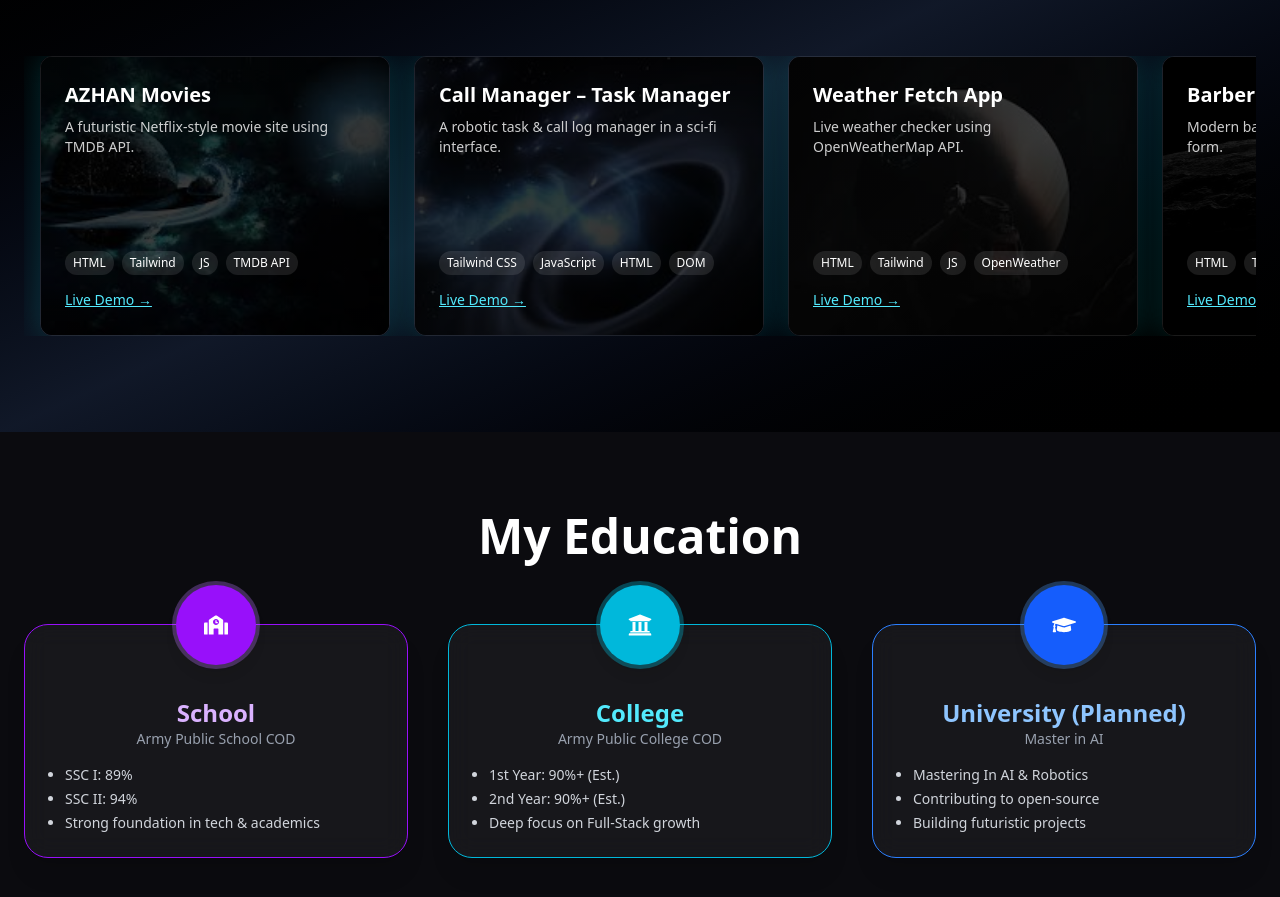
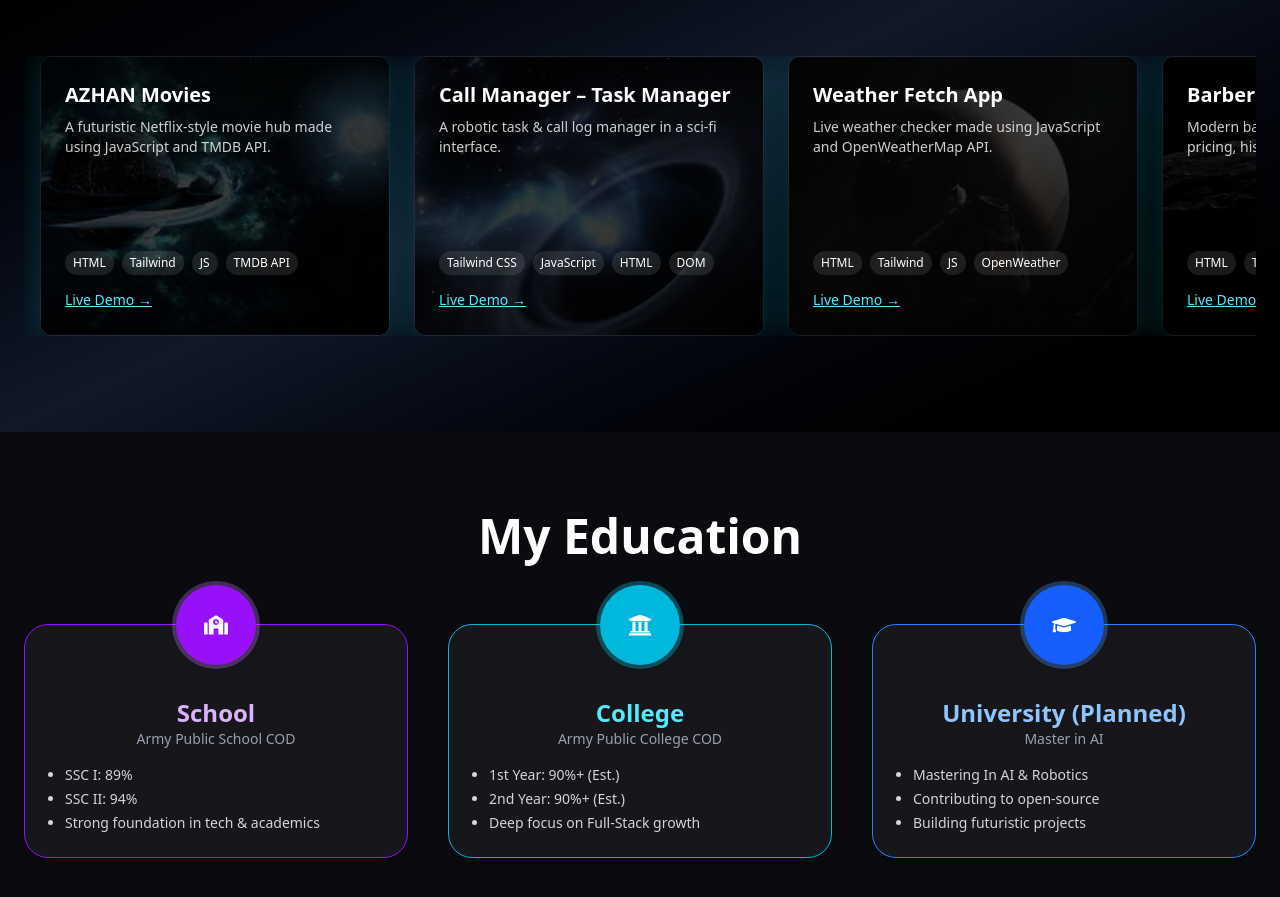
Before and after one commit to mazhanbaig/My-Portfolio-Next.js, a Next.js app: page / in a window 1280 px wide. Shown: the part 2450-3347 px from the top of the page. Built offline with nearby package versions, Linux system fonts and the light colour scheme.

Commit message:
description updated

```diff
--- a/app/Componenets/Project.js
+++ b/app/Componenets/Project.js
@@ -3,7 +3,7 @@ import React, { useRef } from "react";
 const projects = [
   {
     title: "AZHAN Movies",
-    desc: `A futuristic Netflix-style movie site using TMDB API.`,
+    desc: `A futuristic Netflix-style movie hub made using JavaScript and TMDB API.`,
     tech: ["HTML", "Tailwind", "JS", "TMDB API"],
     link: "https://cinexverse.netlify.app/",
     image: "../images/3.png", // sci-fi UI
@@ -16,27 +16,27 @@ const projects = [
 image: "../images/4.png",  },
   {
     title: "Weather Fetch App",
-    desc: `Live weather checker using OpenWeatherMap API.`,
+    desc: `Live weather checker made using JavaScript and OpenWeatherMap API.`,
     tech: ["HTML", "Tailwind", "JS", "OpenWeather"],
     link: "https://predatorsweather.netlify.app/",
 image: "../images/6.png",
  },
   {
     title: "Barber Shop Website",
-    desc: `Modern barber site with gallery and contact form.`,
+    desc: `Modern barber site with home page, about, pricing, history and contact page.`,
     tech: ["HTML", "Tailwind", "JS"],
     link: "https://azhansbarbershop.netlify.app",
 image: "../images/1.png",  },
   {
     title: "My Portfolio",
-    desc: `A sleek portfolio built with Next.js & Tailwind CSS.`,
+    desc: `A sleek portfolio built with JavaScript, Next.js & Tailwind CSS.`,
     tech: ["HTML", "Tailwind", "React", "Next.js"],
     link: "https://mazhanbaig7.netlify.app/",
 image: "../images/2.png",  },
   {
     title: "Ticket Booking App",
     desc: `Responsive system for booking with localStorage.`,
-    tech: ["HTML", "Tailwind", "JS"],
+    tech: ["HTML", "Tailwind", "JS", "TS"],
     link: "https://azhancashierapp.netlify.app/",
 image: "../images/5.png",  },
 ];
```
